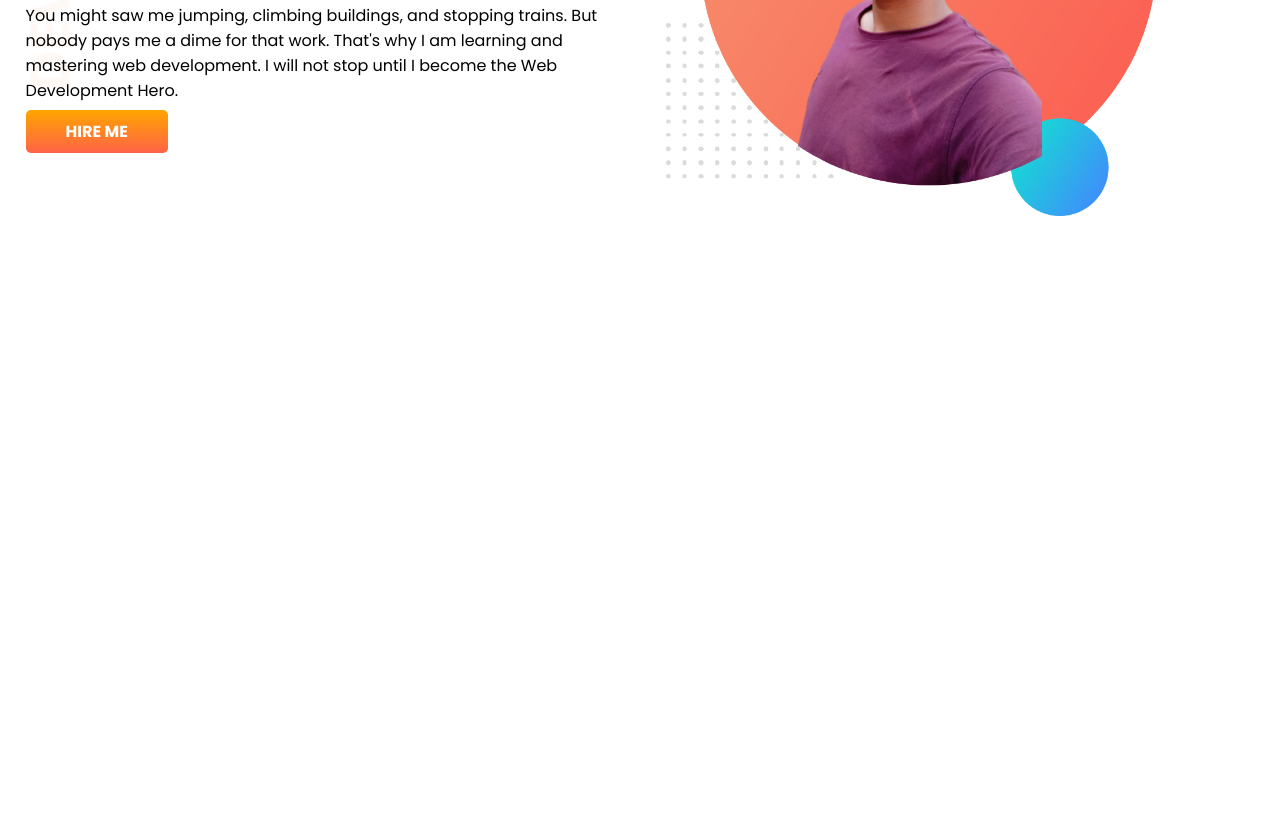
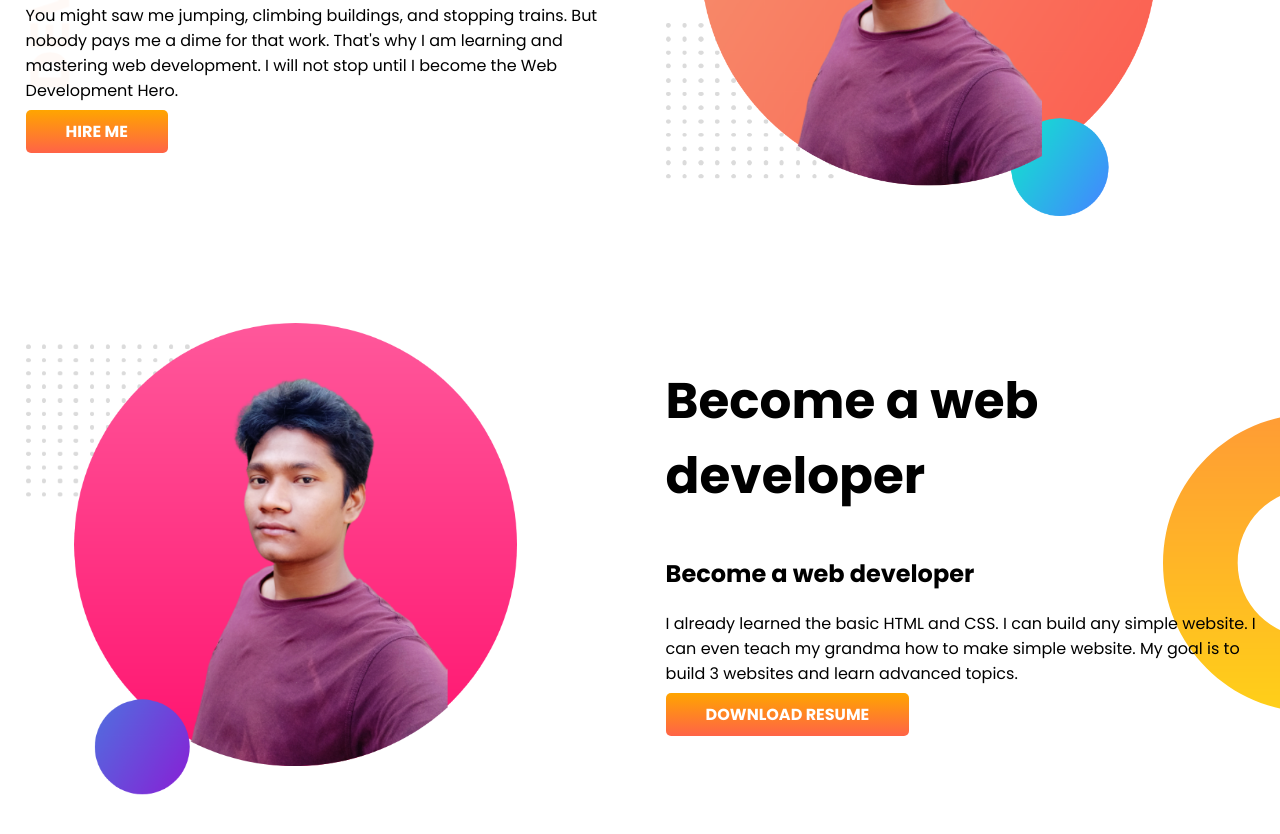
Before and after one commit to Dip022/Developer-Portfolio, a plain HTML site: page index.html in a window 1280 px wide. Shown: the part 272-1106 px from the top of the page. Before the commit the page ends 800 px from the top, so only its background shows below. Drawn offline with Linux system fonts and the light colour scheme.

Commit message:
dream added

```diff
--- a/index.html
+++ b/index.html
@@ -22,6 +22,17 @@
             <img src="images/my-bg.png" alt="image">
         </div>
     </section>
+    <section class="dream-big">
+        <div class="half-width">
+            <img src="images/dip.png" alt="image">
+        </div>
+        <div class="half-width">
+            <h1>Become a web developer</h1>
+            <h2>Become a web developer</h2>
+            <p>I already learned the basic HTML and CSS. I can build any simple website. I can even teach my grandma how to make simple website. My goal is to build 3 websites and learn advanced topics.</p>
+            <a class="link-button" target="blank"  href="https://github.com/Dip022/Developer-Portfolio.git">DOWNLOAD RESUME</a>
+        </div>
+    </section>
 
 </body>
 </html>
--- a/style.css
+++ b/style.css
@@ -14,6 +14,7 @@ h1{
 
 section{
     display: flex;
+    margin-bottom: 100px;
 }
 
 .half-width{
@@ -38,3 +39,9 @@ section{
     background-image: url(images/top-banner.png);
     background-repeat: no-repeat;
 }
+
+.dream-big{
+    background-image: url(images/dream-bg.png);
+    background-repeat: no-repeat;
+    background-position: right;
+}
```
Also changed, not shown: images/dip.png (added).
